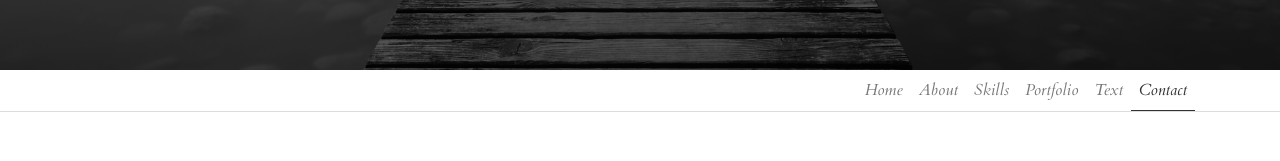
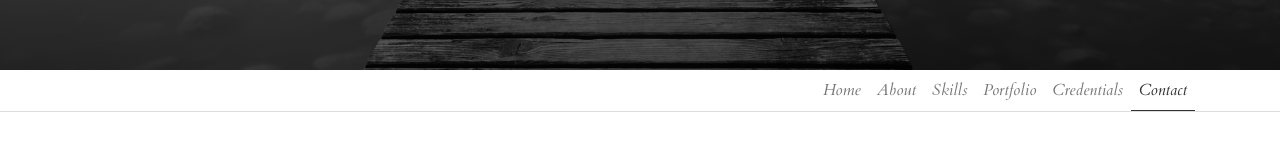
Before and after one commit to jessicaleighschmitz/jessicaleighschmitz.github.io, a plain HTML site: page index.html in a window 1280 px wide. Shown: the part 730-891 px from the top of the page. Drawn offline with Linux system fonts and the light colour scheme; some packages are replaced by stand-ins of ours.

Commit message:
change nav bar text

```diff
--- a/index.html
+++ b/index.html
@@ -52,7 +52,7 @@
               <li class="nav-item"><a href="#about" class="nav-link link-scroll">About </a></li>
               <li class="nav-item"><a href="#services" class="nav-link link-scroll">Skills</a></li>
               <li class="nav-item"><a href="#portfolio" class="nav-link link-scroll">Portfolio</a></li>
-              <li class="nav-item"><a href="#text" class="nav-link link-scroll">Text</a></li>
+              <li class="nav-item"><a href="#text" class="nav-link link-scroll">Credentials</a></li>
               <li class="nav-item"><a href="#contact" class="nav-link link-scroll">Contact</a></li>
             </ul>
           </div>
```
